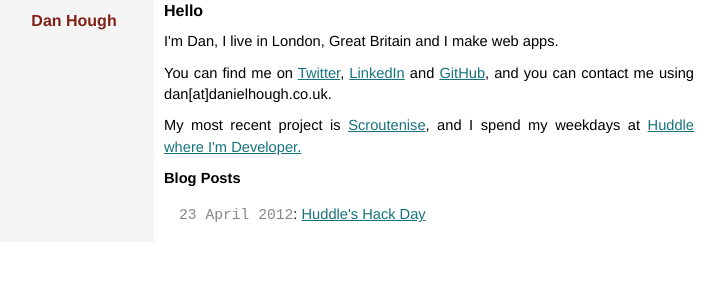
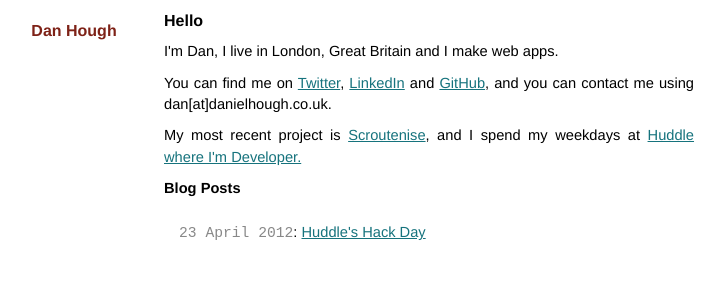
Before and after one commit to basicallydan/danhough.com, a Jekyll site: the page built from index.html, in a window 1280 px wide. Shown: the top 300 px of the page, without its empty margins (6-731 px from the left). Built offline with Jekyll 4.4.1, drawn with Linux system fonts in a browser that asks for light colours.

Commit message:
Removed whitesmoke

```diff
--- a/css/main.css
+++ b/css/main.css
@@ -54,6 +54,7 @@ body {
   line-height:16pt;
   background-color:whitesmoke;
   background-color:#fff;
+  position:relative;
 }
 
 a.thumbnail img {
@@ -73,22 +74,24 @@ h1.title a {
 h1 {
   font-size:12pt;
   font-weight:bold;
+  margin:10px 0px;
 }
 
 h2 {
   font-size:11pt;
   font-weight:bold;
+  margin:8px 0px;
 }
 
 h3 {
   font-size:11pt;
   font-weight:bold;
+  margin:7px 0px;
 }
 
 div.header {
   float:left;
   width:160px;
-  background-color:whitesmoke;
   position:absolute;
   bottom:0;
   top:0;
@@ -111,6 +114,7 @@ div.body {
   margin: 0 0;
   max-width:700px;
   position:relative;
+  bottom:0px;
 }
 
 a:link {
```
Also changed, not shown: 3 other files.
